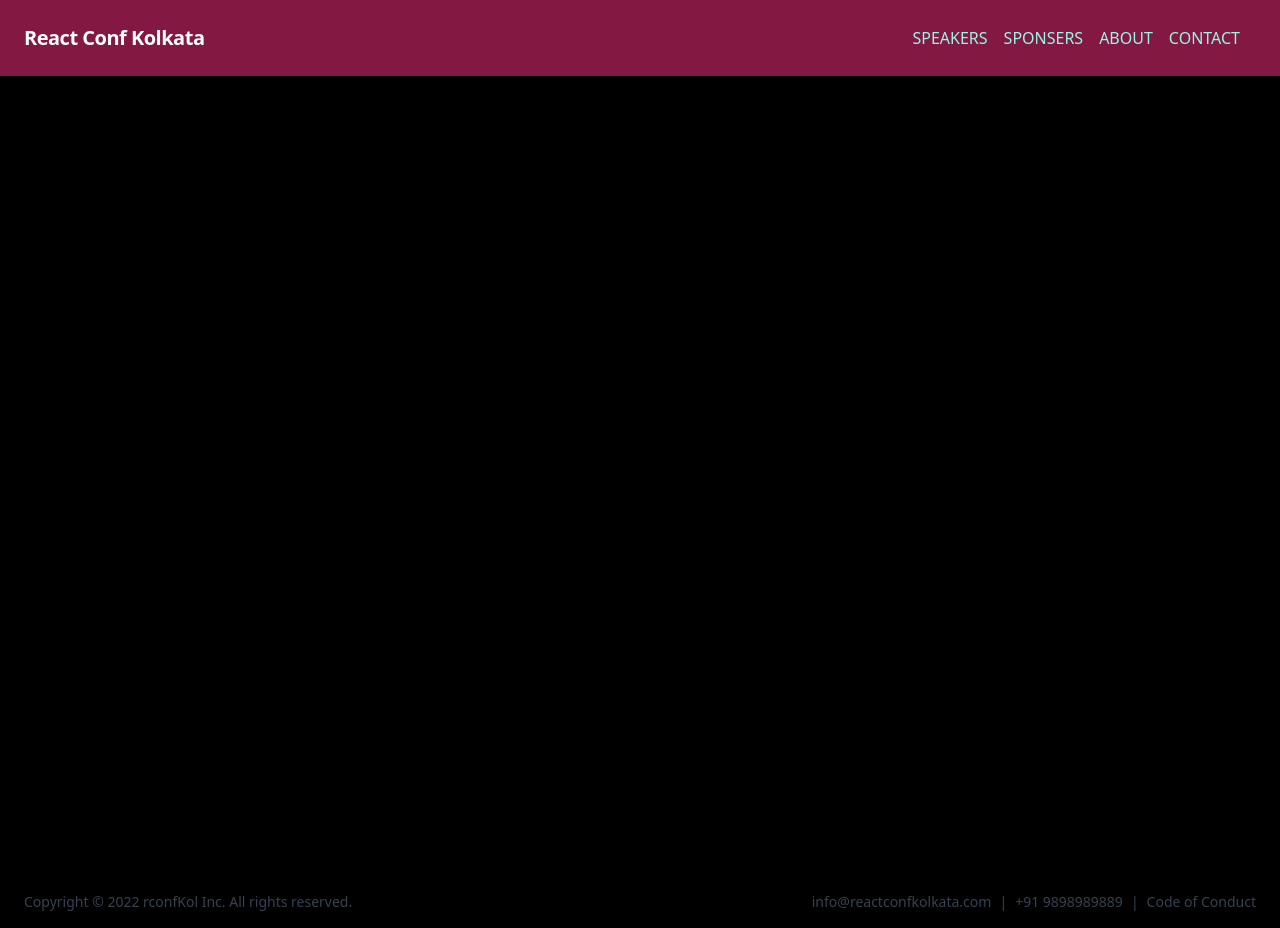
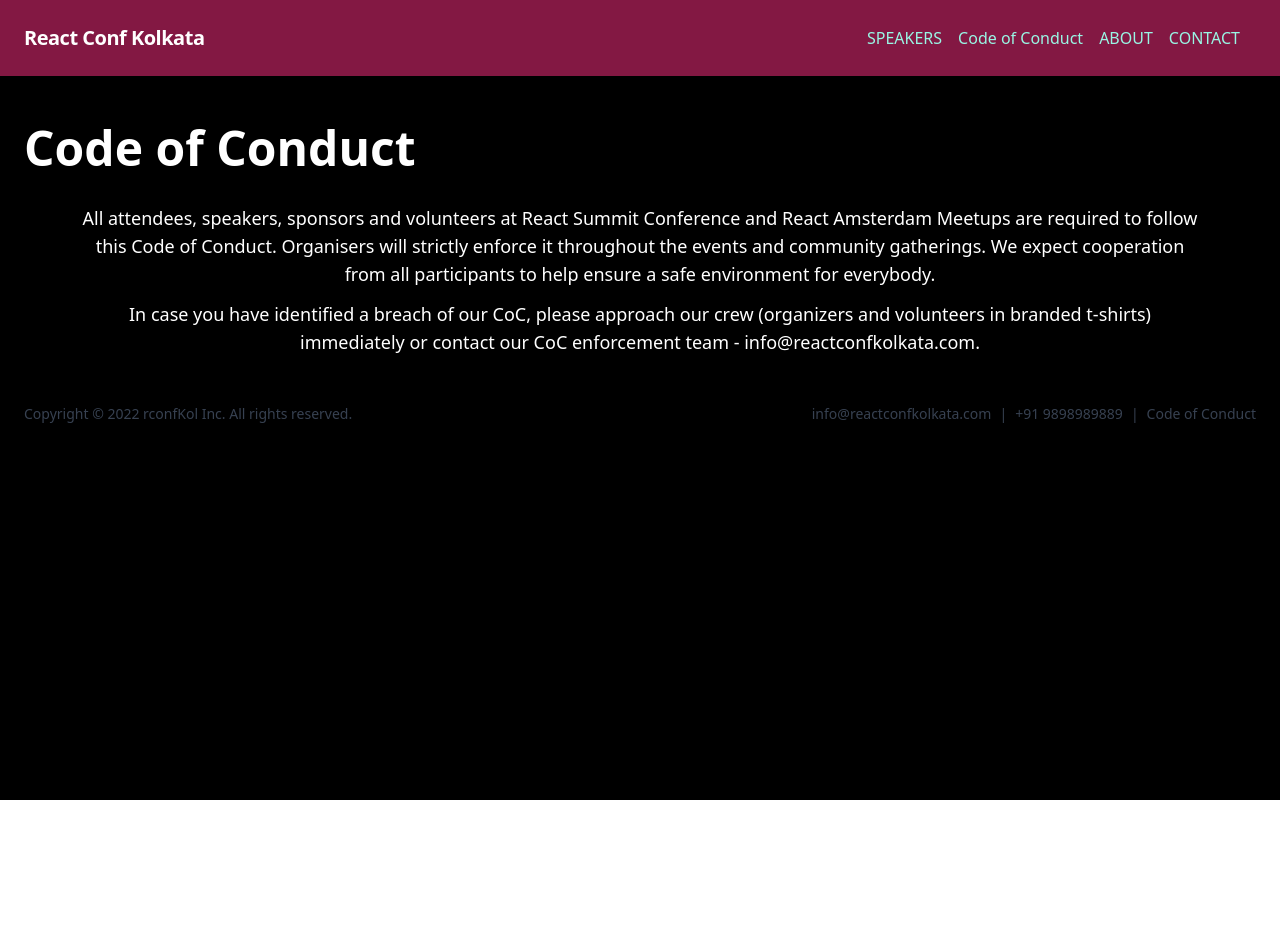
Before and after one commit to bineetNaidu/react-conf-kolkata, a Next.js app: page /coc in a window 1280 px wide. Before the commit this address had no page. After the commit the page ends 800 px from the top, so only its background shows below. Built offline with nearby package versions, Linux system fonts and the light colour scheme.

Commit message:
🪨 add Code of Conduct page

```diff
--- a/components/Footer.tsx
+++ b/components/Footer.tsx
@@ -1,4 +1,5 @@
 import { FC } from 'react';
+import Link from 'next/link';
 
 export const Footer: FC = () => {
   return (
@@ -15,7 +16,9 @@
         <span className="mx-2">|</span>
         <a href="#">+91 9898989889</a>
         <span className="mx-2">|</span>
-        <a href="#">Code of Conduct</a>
+        <Link href="/coc">
+          <a>Code of Conduct</a>
+        </Link>
       </div>
     </footer>
   );
--- a/components/Navbar.tsx
+++ b/components/Navbar.tsx
@@ -23,9 +23,9 @@
               SPEAKERS
             </a>
           </Link>
-          <Link href="/sponsers">
+          <Link href="/coc">
             <a className="block mt-4 lg:inline-block lg:mt-0 text-teal-200 hover:text-white mr-4">
-              SPONSERS
+              Code of Conduct
             </a>
           </Link>
           <Link href="/about">
--- /dev/null
+++ b/pages/coc.tsx
@@ -0,0 +1,36 @@
+import { NextPage } from 'next';
+import Head from 'next/head';
+
+const Coc: NextPage = () => {
+  return (
+    <>
+      <Head>
+        <title>Code of Conduct | React Conf Kolkata</title>
+      </Head>
+
+      <div className="container min-w-full px-6 text-white mt-12 w-full mb-8">
+        <h1 className="text-5xl font-extrabold">Code of Conduct</h1>
+
+        <div className="flex justify-center items-center flex-col mx-auto text-center mt-8">
+          <div className="text-lg w-11/12">
+            <p className="mb-3">
+              All attendees, speakers, sponsors and volunteers at React Summit
+              Conference and React Amsterdam Meetups are required to follow this
+              Code of Conduct. Organisers will strictly enforce it throughout
+              the events and community gatherings. We expect cooperation from
+              all participants to help ensure a safe environment for everybody.
+            </p>
+            <p>
+              In case you have identified a breach of our CoC, please approach
+              our crew (organizers and volunteers in branded t-shirts)
+              immediately or contact our CoC enforcement team -
+              info@reactconfkolkata.com.
+            </p>
+          </div>
+        </div>
+      </div>
+    </>
+  );
+};
+
+export default Coc;
```
Also changed, not shown: 1 other file (tests, documents, lock files or other folders).
